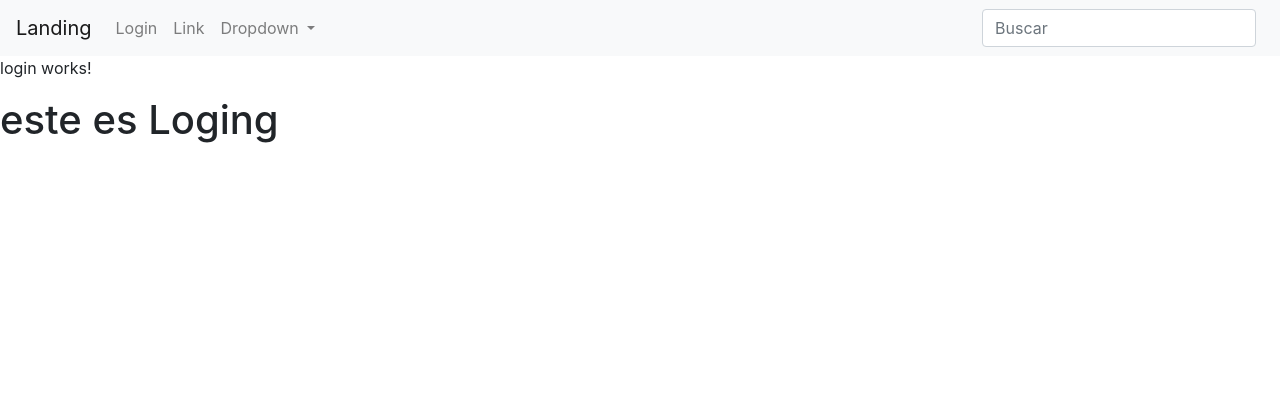
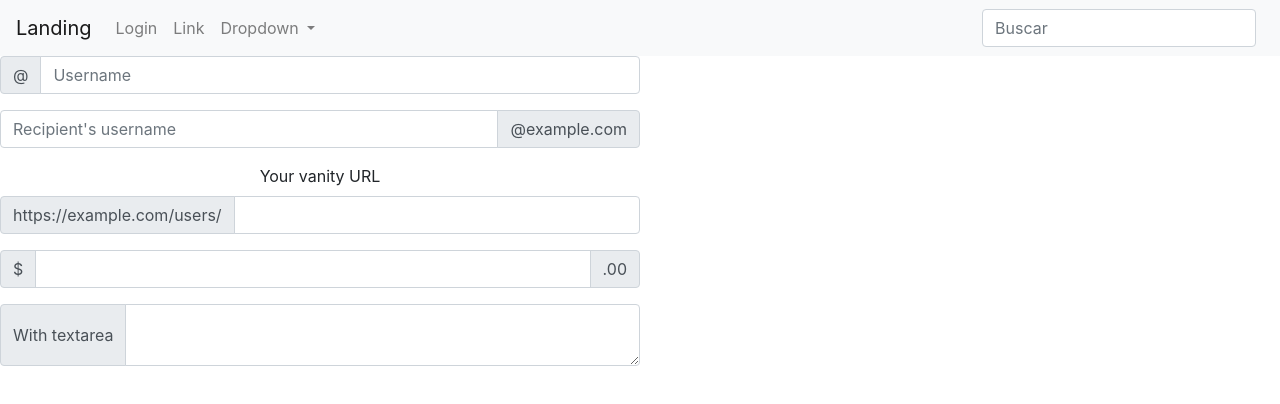
Before and after one commit to UlisesHdzHdz/Front, an Angular app: page /login in a window 1280 px wide. Shown: the top 404 px of the page. Built offline with nearby package versions, Linux system fonts and the light colour scheme.

Commit message:
add install firebasemodule

```diff
--- a/package.json
+++ b/package.json
@@ -9,7 +9,8 @@
     "lint": "ng lint",
     "e2e": "ng e2e",
     "generate": "node ./server/generate.js > ./server/database.json",
-    "server": "json-server --watch ./server/database.json"
+    "server": "json-server --watch ./server/database.json",
+    "prod":"ng build --prod"
   },
   "private": true,
   "dependencies": {
--- a/src/app/app-routing.module.ts
+++ b/src/app/app-routing.module.ts
@@ -7,10 +7,9 @@
 
 
 const routes: Routes = [
-{path : '',redirectTo :'landing-page',pathMatch :'full'},
+{path : '',redirectTo :'login',pathMatch :'full'},
+{path:'login',component : LoginComponent},
 {path:'landing-page',component : LandingPageComponent},
-{path:'login',component : LoginComponent}
-
 
 ];
 
--- a/src/app/login/login.component.css
+++ b/src/app/login/login.component.css
@@ -0,0 +1,5 @@
+.center{
+    text-align: center;
+    width: 50%;
+    height: 50;
+}
--- a/src/app/login/login.component.html
+++ b/src/app/login/login.component.html
@@ -1,3 +1,40 @@
-<p>login works!</p>
+<div class="center">
+    <div class="input-group mb-3">
+        <div class="input-group-prepend">
+          <span class="input-group-text" id="basic-addon1">@</span>
+        </div>
+        <input type="text" class="form-control" placeholder="Username" aria-label="Username" aria-describedby="basic-addon1">
+      </div>
 
-<h1>este es Loging</h1>
+      <div class="input-group mb-3">
+        <input type="text" class="form-control" placeholder="Recipient's username" aria-label="Recipient's username" aria-describedby="basic-addon2">
+        <div class="input-group-append">
+          <span class="input-group-text" id="basic-addon2">@example.com</span>
+        </div>
+      </div>
+
+      <label for="basic-url">Your vanity URL</label>
+      <div class="input-group mb-3">
+        <div class="input-group-prepend">
+          <span class="input-group-text" id="basic-addon3">https://example.com/users/</span>
+        </div>
+        <input type="text" class="form-control" id="basic-url" aria-describedby="basic-addon3">
+      </div>
+
+      <div class="input-group mb-3">
+        <div class="input-group-prepend">
+          <span class="input-group-text">$</span>
+        </div>
+        <input type="text" class="form-control" aria-label="Amount (to the nearest dollar)">
+        <div class="input-group-append">
+          <span class="input-group-text">.00</span>
+        </div>
+      </div>
+
+      <div class="input-group">
+        <div class="input-group-prepend">
+          <span class="input-group-text">With textarea</span>
+        </div>
+        <textarea class="form-control" aria-label="With textarea"></textarea>
+      </div>
+</div>
```
Also changed, not shown: firebase.json (added), 2 other files (tests, documents, lock files or other folders).
